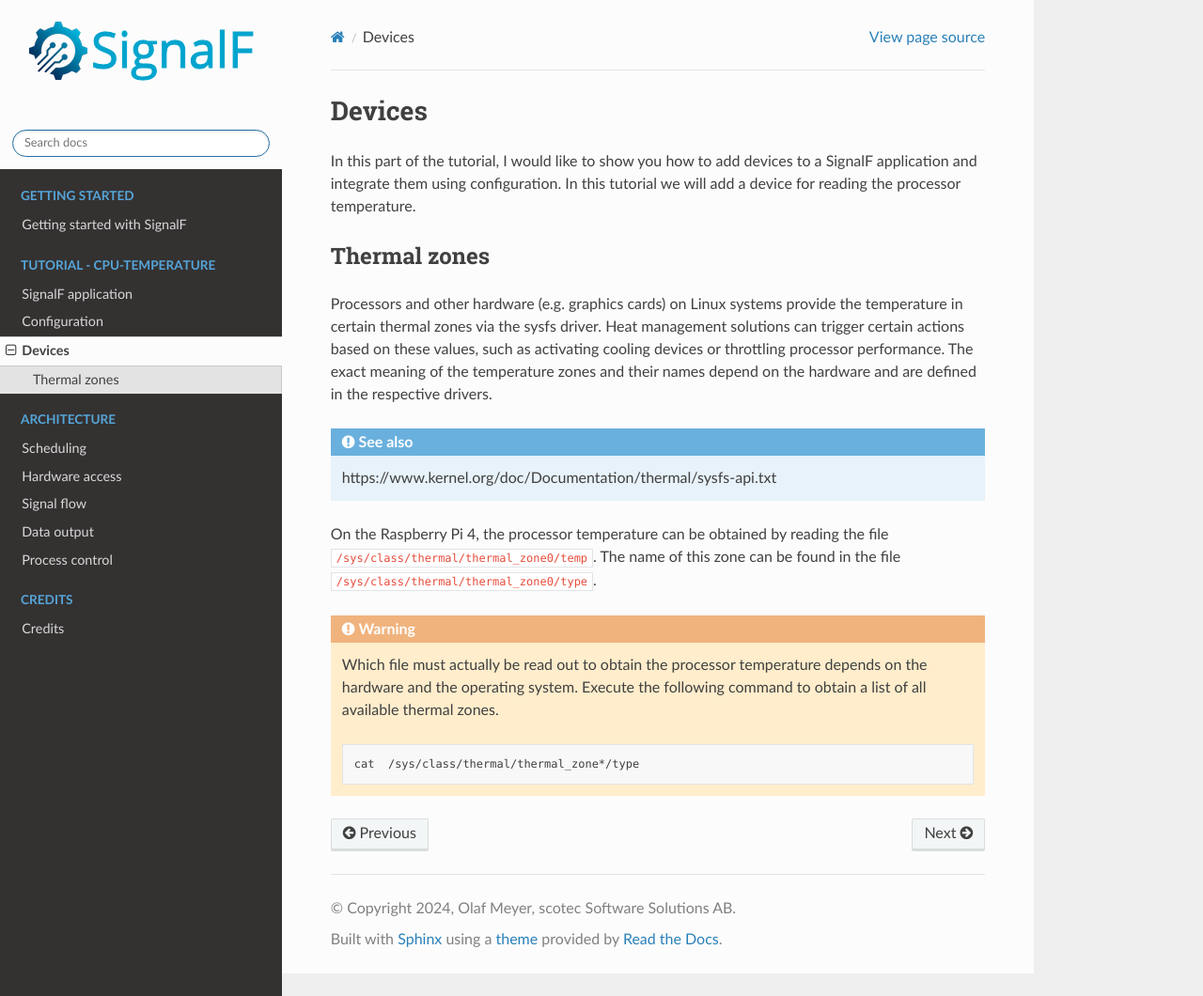
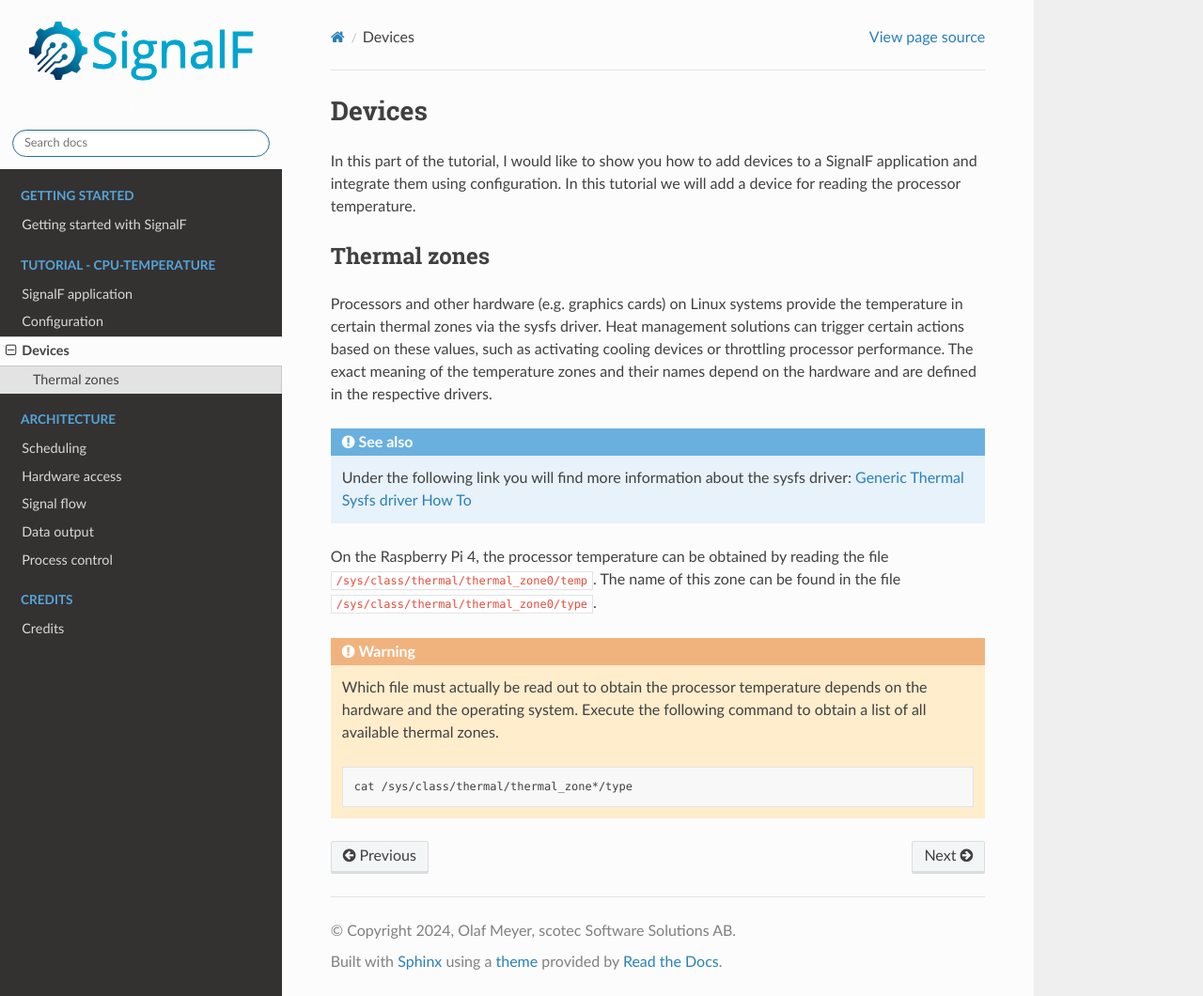
Before and after one commit to SignalF/SignalF.Documentation, a Sphinx documentation site: the page built from docs/source/tutorial/devices.md, in a window 1280 px wide and 1060 px high. Shown: the whole window at 94% size. Built offline with Sphinx 7.4.7 and the Read the Docs theme 2.0.0, drawn with Linux system fonts in a browser that asks for light colours.

Commit message:
Link to sysfs

````diff
--- a/docs/source/tutorial/devices.md
+++ b/docs/source/tutorial/devices.md
@@ -7,7 +7,8 @@ In this part of the tutorial, I would like to show you how to add devices to a S
 Processors and other hardware (e.g. graphics cards) on Linux systems provide the temperature in certain thermal zones via the sysfs driver. Heat management solutions can trigger certain actions based on these values, such as activating cooling devices or throttling processor performance. The exact meaning of the temperature zones and their names depend on the hardware and are defined in the respective drivers.
 
 :::{seealso}
-https://www.kernel.org/doc/Documentation/thermal/sysfs-api.txt
+Under the following link you will find more information about the sysfs driver:
+[Generic Thermal Sysfs driver How To](https://www.kernel.org/doc/Documentation/thermal/sysfs-api.txt){target="_blank"}
 :::
 
 On the Raspberry Pi 4, the processor temperature can be obtained by reading the file `/sys/class/thermal/thermal_zone0/temp`. The name of this zone can be found in the file `/sys/class/thermal/thermal_zone0/type`.
@@ -15,6 +16,6 @@ On the Raspberry Pi 4, the processor temperature can be obtained by reading the
 :::{warning}
 Which file must actually be read out to obtain the processor temperature depends on the hardware and the operating system. Execute the following command to obtain a list of all available thermal zones.
 ```bash
-cat  /sys/class/thermal/thermal_zone*/type
+cat /sys/class/thermal/thermal_zone*/type
 ```
 :::
````
